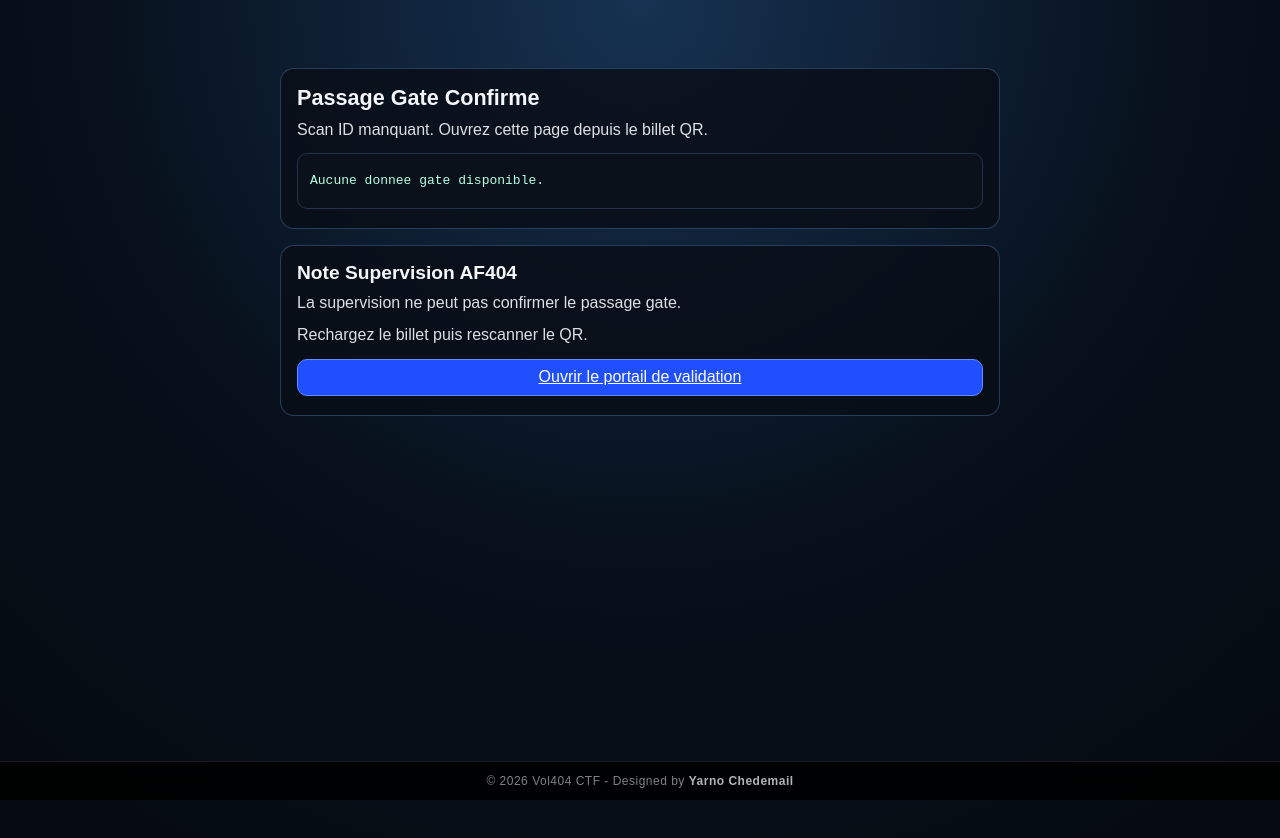
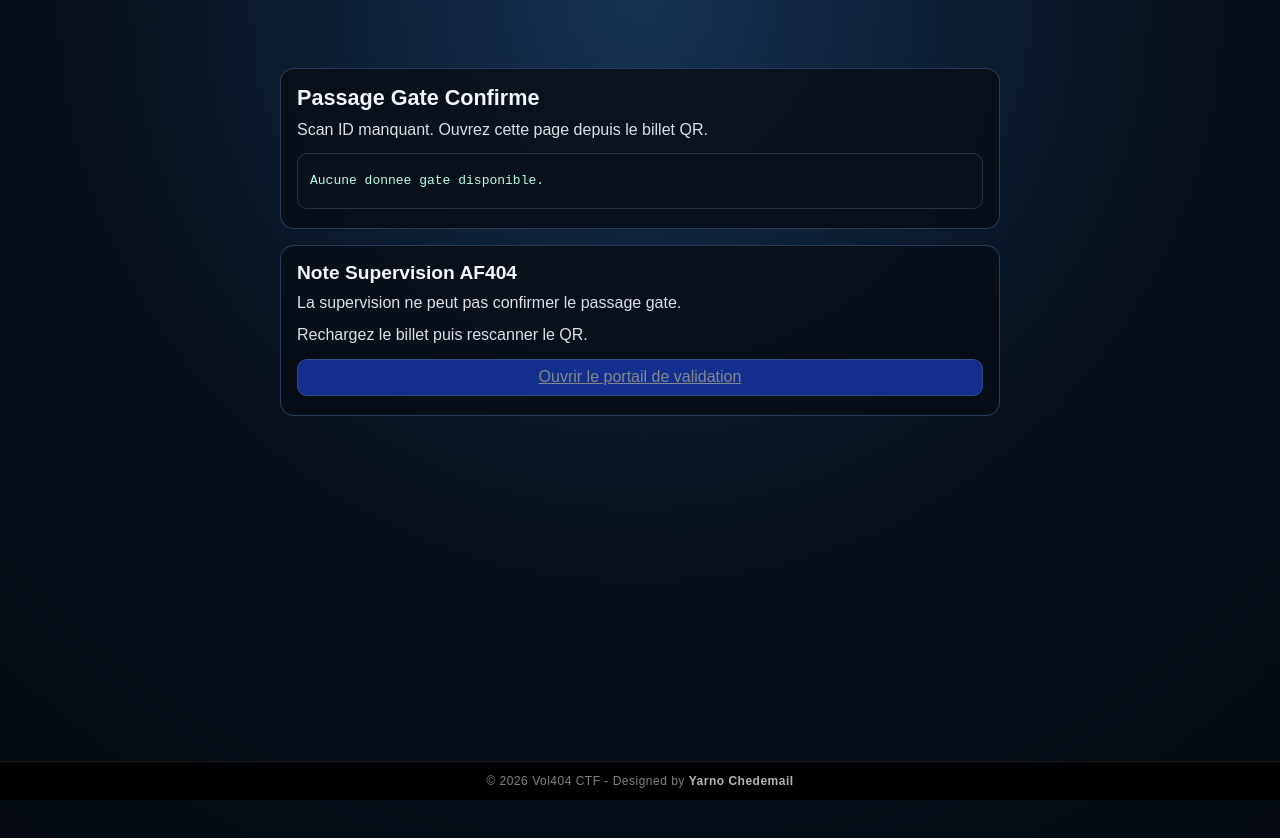
Before and after one commit to Gosthwatching/Vol404---CTF, a website: page frontend/gate.html in a window 1280 px wide. Drawn offline with Linux system fonts and the light colour scheme; no server answers.

Commit message:
fix : correction de redirection du bouton gate.html --> flag.html

```diff
--- a/frontend/assets/JS/gate.js
+++ b/frontend/assets/JS/gate.js
@@ -2,16 +2,43 @@ const summaryNode = document.getElementById('gate-summary');
 const payloadNode = document.getElementById('gate-payload');
 const opsNoteNode = document.getElementById('gate-ops-note');
 const nextStepNode = document.getElementById('gate-next-step');
+const validationLinkNode = document.getElementById('gate-validation-link');
 
 const params = new URLSearchParams(window.location.search);
 const scanId = String(params.get('scanId') || '').trim();
 const directToken = String(params.get('token') || '').trim();
+let isValidationUnlocked = false;
+
+const setValidationLinkState = (unlocked) => {
+    isValidationUnlocked = Boolean(unlocked);
+
+    if (!validationLinkNode) {
+        return;
+    }
+
+    validationLinkNode.classList.toggle('gate-link-disabled', !isValidationUnlocked);
+    validationLinkNode.setAttribute('aria-disabled', String(!isValidationUnlocked));
+    validationLinkNode.tabIndex = isValidationUnlocked ? 0 : -1;
+};
+
+const refreshFlagStatus = () => {
+    fetch('/flag/status', { credentials: 'include' })
+        .then(async (res) => {
+            const data = await res.json();
+            if (!res.ok) {
+                throw new Error(data.error || 'Statut de validation indisponible.');
+            }
+            setValidationLinkState(Boolean(data.unlocked));
+        })
+        .catch(() => setValidationLinkState(false));
+};
 
 const setErrorState = (message) => {
     summaryNode.textContent = message;
     payloadNode.textContent = 'Aucune donnee gate disponible.';
     opsNoteNode.textContent = 'La supervision ne peut pas confirmer le passage gate.';
     nextStepNode.textContent = 'Rechargez le billet puis rescanner le QR.';
+    setValidationLinkState(false);
 };
 
 const renderGate = (data) => {
@@ -19,7 +46,21 @@ const renderGate = (data) => {
     payloadNode.textContent = JSON.stringify(data, null, 2);
     opsNoteNode.textContent = data.opsNote || 'Zone finale verrouillee.';
     nextStepNode.textContent = data.nextStep || 'Poursuivez vers le portail de validation.';
+    refreshFlagStatus();
 };
+
+if (validationLinkNode) {
+    validationLinkNode.addEventListener('click', (event) => {
+        if (!isValidationUnlocked) {
+            event.preventDefault();
+            nextStepNode.textContent = 'Portail verrouille. Lancez POST /flag/unlock puis reessayez.';
+        }
+    });
+}
+
+setValidationLinkState(false);
+refreshFlagStatus();
+window.setInterval(refreshFlagStatus, 2500);
 
 // Fallback: utiliser le token directement si le scan-result echoue (session expiree ou scan non enregistre).
 const fetchByToken = () => {
--- a/frontend/assets/css/styles.css
+++ b/frontend/assets/css/styles.css
@@ -964,6 +964,12 @@ body.flag-page-body {
   background: #1f4fff;
 }
 
+.gate-link-disabled {
+  opacity: 0.5;
+  pointer-events: auto;
+  cursor: not-allowed;
+}
+
 .flag-button-success {
   border: 1px solid #20b266;
   background: #15924f;
--- a/frontend/gate.html
+++ b/frontend/gate.html
@@ -21,7 +21,7 @@
 			<h2 class="flag-subtitle-title">Note Supervision AF404</h2>
 			<p class="flag-subtitle" id="gate-ops-note">Chargement de la consigne interne...</p>
 			<p class="flag-subtitle" id="gate-next-step"></p>
-			<a href="/flag.html" class="flag-button flag-button-primary gate-link">Ouvrir le portail de validation</a>
+			<a href="/flag.html" id="gate-validation-link" class="flag-button flag-button-primary gate-link gate-link-disabled" aria-disabled="true">Ouvrir le portail de validation</a>
 		</section>
 	</main>
 
```
Also changed, not shown: frontend/assets/JS/puzzle.js (+6 -1 lines), frontend/puzzle.html (+3 -0 lines).
